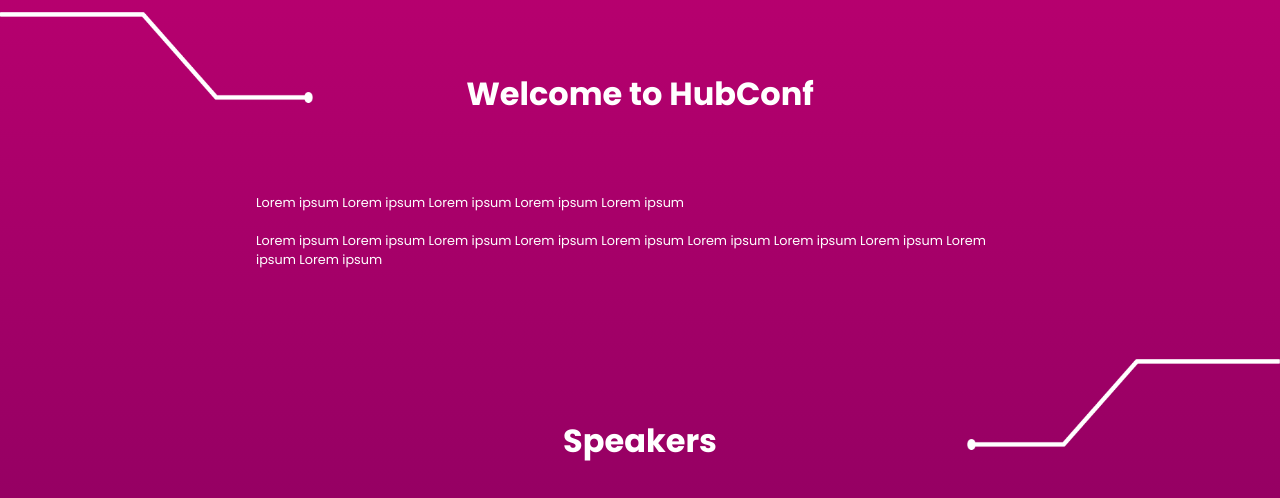
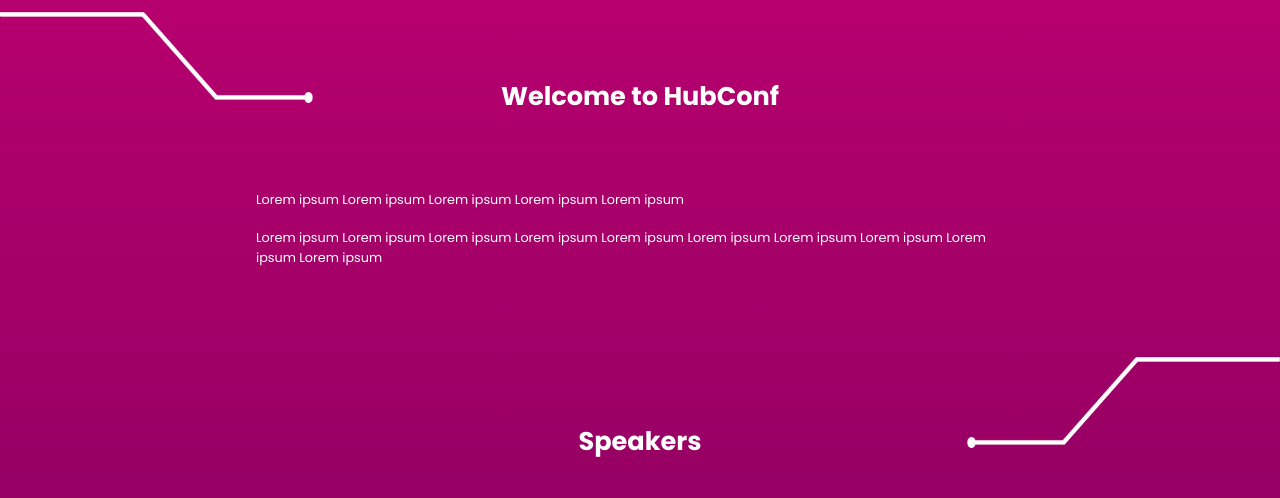
Before and after one commit to AUBGTheHUB/hub-conf-signup, a React (Create React App) app in the folder packages/web/: page / in a window 1280 px wide. Shown: the part 123-621 px from the top of the page. Built offline with nearby package versions, Linux system fonts and the light colour scheme; grey boxes are pictures that could not be loaded.

Commit message:
#30 changed vw value for headings

```diff
--- a/packages/web/src/style.css
+++ b/packages/web/src/style.css
@@ -111,9 +111,8 @@
     font-family: "Poppins", sans-serif;
     color: white;
     font-weight: bold;
-    font-size: 2.5vw;
+    font-size: 2vw;
     display: inline-block;
-
 }
 
 /*style for body text under Welcome to hubconf*/
```
